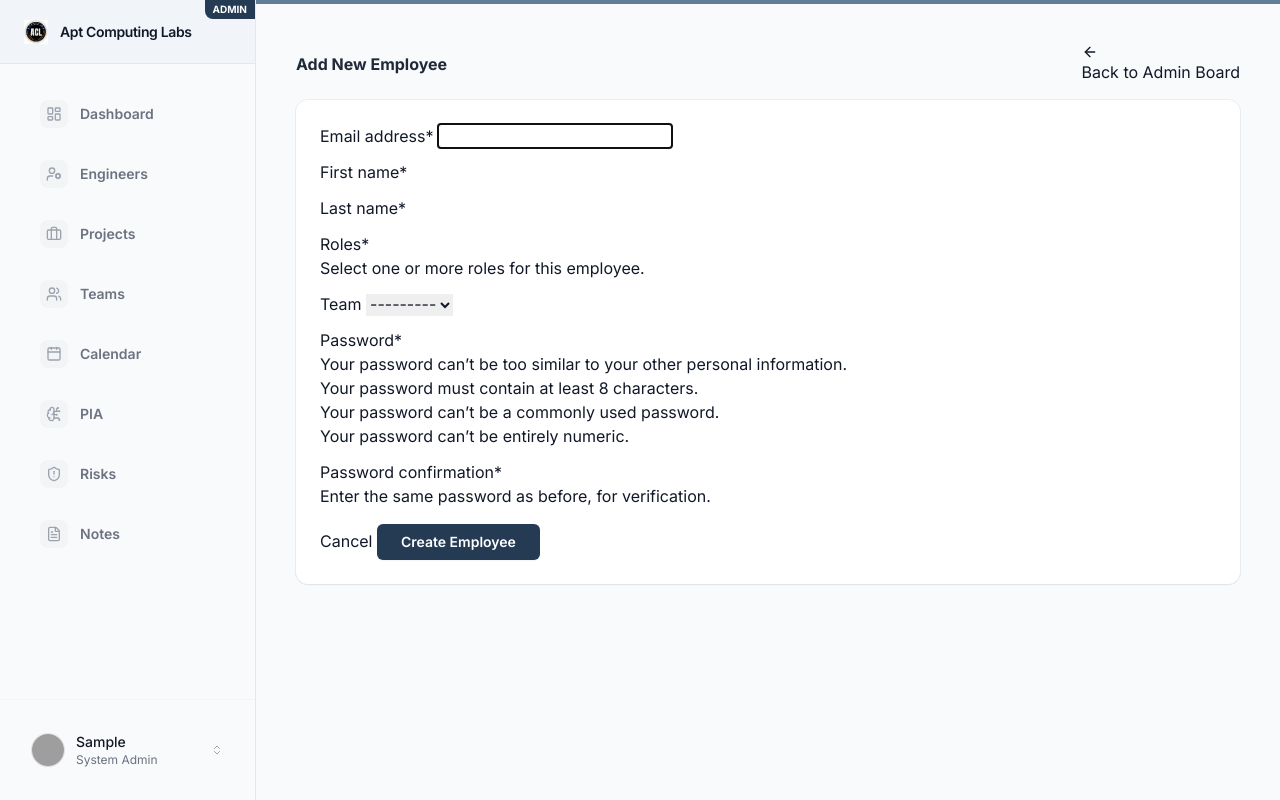
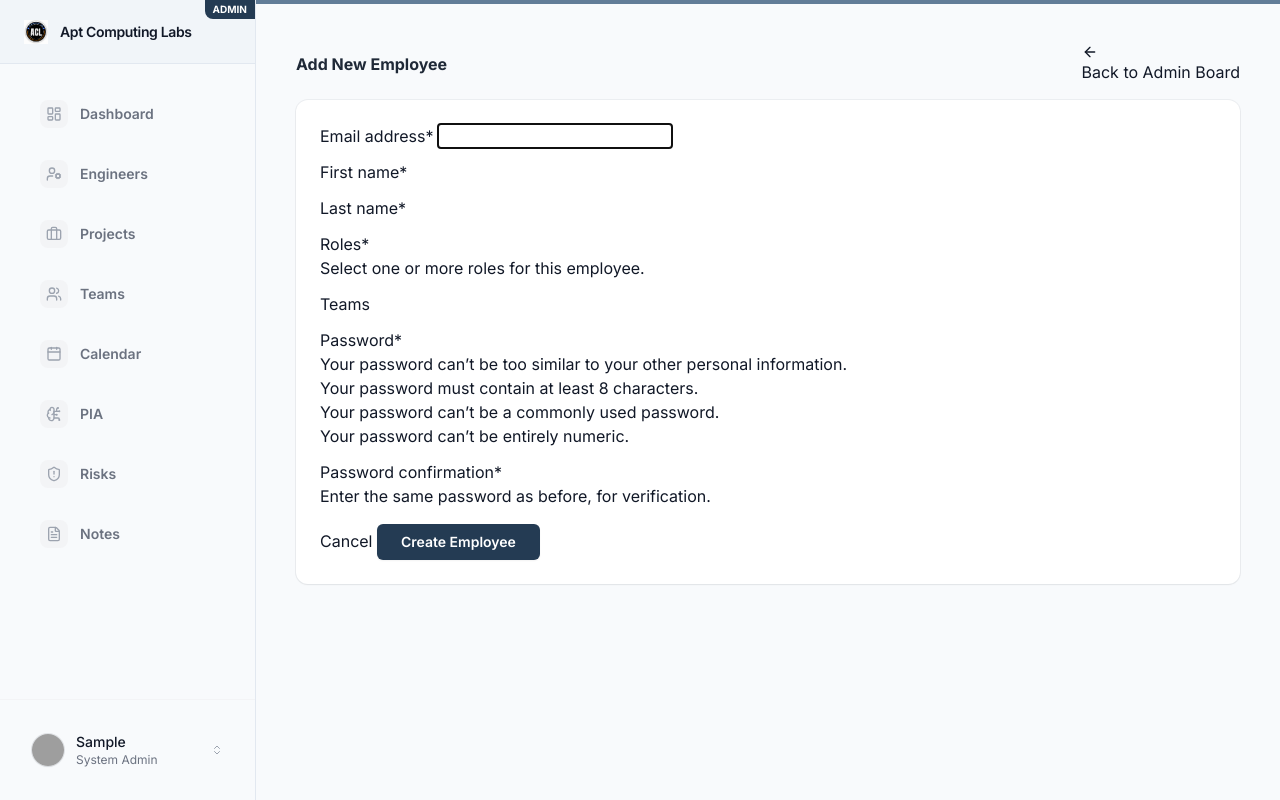
Before and after one commit to kamallearner123/aclNexusPython, a Django app: page /system-admin/employees/new/ in a window 1280 px wide. Run offline with Django 5.2, Linux system fonts and the light colour scheme; the visitor is signed in with stand-in values (Sample User, id 1); data that the repository does not hold is empty; some libraries are stand-ins or nearby versions; grey boxes are pictures that could not be loaded.

Commit message:
Administering Employee Profile Access & Team-Project Mapping

```diff
--- a/core/forms.py
+++ b/core/forms.py
@@ -1,6 +1,7 @@
 from django import forms
 from django.contrib.auth.forms import UserCreationForm
 from .models import User, Role, NoteTopic, Note
+from teams.models import Team
 
 class MultipleFileInput(forms.ClearableFileInput):
     allow_multiple_selected = True
@@ -41,9 +42,25 @@ class EmployeeCreationForm(UserCreationForm):
         help_text="Select one or more roles for this employee."
     )
 
+    teams = forms.ModelMultipleChoiceField(
+        queryset=Team.objects.all(),
+        widget=forms.CheckboxSelectMultiple,
+        required=False
+    )
     class Meta(UserCreationForm.Meta):
         model = User
-        fields = ('email', 'first_name', 'last_name', 'roles', 'team')
+        fields = ('email', 'first_name', 'last_name', 'roles', 'teams')
+
+    def save(self, commit=True):
+        user = super().save(commit=False)
+        if commit:
+            user.save()
+            self.save_m2m() # saves roles
+            from teams.models import TeamMember
+            TeamMember.objects.filter(user=user).delete()
+            for team in self.cleaned_data.get('teams', []):
+                TeamMember.objects.create(user=user, team=team)
+        return user
 
 class CustomUserCreationForm(UserCreationForm):
     class Meta:
@@ -54,3 +71,37 @@ class ProfileEditForm(forms.ModelForm):
     class Meta:
         model = User
         fields = ('first_name', 'last_name', 'interested_topics', 'avatar')
+
+class EmployeeEditForm(forms.ModelForm):
+    roles = forms.ModelMultipleChoiceField(
+        queryset=Role.objects.all(),
+        widget=forms.CheckboxSelectMultiple,
+        required=True,
+        help_text="Select one or more roles for this employee."
+    )
+    teams = forms.ModelMultipleChoiceField(
+        queryset=Team.objects.all(),
+        widget=forms.CheckboxSelectMultiple,
+        required=False,
+        help_text="Select one or more teams for this employee."
+    )
+
+    class Meta:
+        model = User
+        fields = ('email', 'first_name', 'last_name', 'roles', 'teams')
+
+    def __init__(self, *args, **kwargs):
+        super().__init__(*args, **kwargs)
+        if self.instance and self.instance.pk:
+            self.fields['teams'].initial = self.instance.teams.all()
+
+    def save(self, commit=True):
+        user = super().save(commit=False)
+        if commit:
+            user.save()
+            self.save_m2m() # saves roles
+            from teams.models import TeamMember
+            TeamMember.objects.filter(user=user).delete()
+            for team in self.cleaned_data.get('teams', []):
+                TeamMember.objects.create(user=user, team=team)
+        return user
--- a/core/models.py
+++ b/core/models.py
@@ -63,7 +63,7 @@ class User(AbstractUser, BaseModel):
     email = models.EmailField(_('email address'), unique=True)
 
     roles = models.ManyToManyField(Role, blank=True, related_name='users')
-    team = models.ForeignKey('teams.Team', on_delete=models.SET_NULL, null=True, blank=True, related_name='team_users')
+    teams = models.ManyToManyField('teams.Team', through='teams.TeamMember', through_fields=('user', 'team'), blank=True, related_name='core_users')
     avatar = models.ImageField(upload_to='avatars/', null=True, blank=True)
 
     # AI Daily Tech News fields
--- a/core/urls.py
+++ b/core/urls.py
@@ -10,6 +10,7 @@ urlpatterns = [
     path('register/', views.register, name='register'),
     path('system-admin/', views.system_admin_dashboard, name='system_admin_dashboard'),
     path('system-admin/employees/new/', views.employee_create, name='employee_create'),
+    path('system-admin/employees/<int:pk>/edit/', views.employee_edit, name='employee_edit'),
     path('system-admin/employees/<int:pk>/delete/', views.employee_delete, name='employee_delete'),
     path('attachments/upload/', views.attachment_upload, name='attachment_upload'),
     path('attachments/<int:pk>/delete/', views.attachment_delete, name='attachment_delete'),
--- a/core/views.py
+++ b/core/views.py
@@ -7,7 +7,7 @@ from risks.models import Risk
 from teams.models import Team
 from django.contrib.contenttypes.models import ContentType
 from .models import User, Attachment
-from .forms import CustomUserCreationForm, EmployeeCreationForm
+from .forms import CustomUserCreationForm, EmployeeCreationForm, EmployeeEditForm
 from .utils import get_daily_ai_news
 
 @login_required
@@ -54,14 +54,12 @@ def pm_dashboard(request):
     user = request.user
     from teams.models import Team
     user_teams = list(user.team_memberships.values_list('team', flat=True))
-    if user.team_id:
-        user_teams.append(user.team_id)
     teams_as_lead = list(Team.objects.filter(lead=user).values_list('id', flat=True))
     user_teams.extend(teams_as_lead)
 
     q_proj = Q(owner=user) | Q(created_by=user)
     if user_teams:
-        q_proj |= Q(team__in=user_teams)
+        q_proj |= Q(teams__in=user_teams)
     projects = Project.objects.filter(q_proj).distinct()
 
     context = {
@@ -83,16 +81,14 @@ def architect_dashboard(request):
     user = request.user
     from teams.models import Team
     user_teams = list(user.team_memberships.values_list('team', flat=True))
-    if user.team_id:
-        user_teams.append(user.team_id)
     teams_as_lead = list(Team.objects.filter(lead=user).values_list('id', flat=True))
     user_teams.extend(teams_as_lead)
 
-    team = user.team
-    team_users = team.team_users.all() if team else []
+    team = user.teams.first()
+    team_users = team.core_users.all() if team else []
 
     if user_teams:
-        team_tasks = Task.objects.filter(Q(assignee__in=team_users) | Q(project__team__in=user_teams)).exclude(status='COMPLETED').distinct()
+        team_tasks = Task.objects.filter(Q(assignee__in=team_users) | Q(project__teams__in=user_teams)).exclude(status='COMPLETED').distinct()
     else:
         team_tasks = Task.objects.none()
 
@@ -116,19 +112,17 @@ def engineer_dashboard(request):
     from teams.models import Team
 
     user_teams = list(user.team_memberships.values_list('team', flat=True))
-    if user.team_id:
-        user_teams.append(user.team_id)
     teams_as_lead = list(Team.objects.filter(lead=user).values_list('id', flat=True))
     user_teams.extend(teams_as_lead)
 
     q_task = Q(assignee=user) | Q(created_by=user)
     if user_teams:
-        q_task |= Q(project__team__in=user_teams)
+        q_task |= Q(project__teams__in=user_teams)
     my_tasks = Task.objects.filter(q_task).distinct()
 
     q_proj = Q(tasks__assignee=user) | Q(owner=user) | Q(created_by=user)
     if user_teams:
-        q_proj |= Q(team__in=user_teams)
+        q_proj |= Q(teams__in=user_teams)
     my_projects = Project.objects.filter(q_proj).distinct()
 
     task_statuses = my_tasks.values('status').annotate(count=Count('status'))
@@ -195,6 +189,19 @@ def employee_create(request):
     else:
         form = EmployeeCreationForm()
     return render(request, 'core/employee_form.html', {'form': form})
+
+@login_required
+@user_passes_test(is_admin)
+def employee_edit(request, pk):
+    employee = get_object_or_404(User, pk=pk)
+    if request.method == 'POST':
+        form = EmployeeEditForm(request.POST, instance=employee)
+        if form.is_valid():
+            form.save()
+            return redirect('/system-admin/?tab=engineers')
+    else:
+        form = EmployeeEditForm(instance=employee)
+    return render(request, 'core/employee_form.html', {'form': form, 'is_edit': True, 'employee': employee})
 
 @login_required
 @user_passes_test(is_admin)
--- a/issues/views.py
+++ b/issues/views.py
@@ -15,8 +15,9 @@ def issue_tracker(request):
         issues = Issue.objects.all().order_by('-created_at')
     else:
         q = Q(project__owner=user) | Q(project__tasks__assignee=user)
-        if user.team:
-            q |= Q(project__team=user.team)
+        user_teams = list(user.teams.values_list('id', flat=True))
+        if user_teams:
+            q |= Q(project__teams__in=user_teams)
         issues = Issue.objects.filter(q).distinct().order_by('-created_at')
 
     return render(request, 'issues/list.html', {'issues': issues})
--- a/projects/forms.py
+++ b/projects/forms.py
@@ -15,7 +15,7 @@ class ProjectForm(forms.ModelForm):
     class Meta:
         model = Project
         fields = ['name', 'code', 'description', 'status', 'priority', 'project_type',
-                  'client', 'category', 'owner', 'team', 'start_date', 'end_date', 'budget',
+                  'client', 'category', 'owner', 'teams', 'start_date', 'end_date', 'budget',
                   'github_url', 'gdrive_url']
         widgets = {
             'start_date': forms.DateInput(attrs={'type': 'date'}),
--- a/projects/models.py
+++ b/projects/models.py
@@ -47,7 +47,7 @@ class Project(BaseModel):
     github_url = models.URLField(blank=True, null=True, help_text="Link to GitHub repository")
     gdrive_url = models.URLField(blank=True, null=True, help_text="Link to Google Drive folder (containing Requirement, Design, Implementation, Testing, Deployment)")
     owner = models.ForeignKey(settings.AUTH_USER_MODEL, on_delete=models.SET_NULL, null=True, related_name='owned_projects')
-    team = models.ForeignKey('teams.Team', on_delete=models.SET_NULL, null=True, blank=True, related_name='projects')
+    teams = models.ManyToManyField('teams.Team', blank=True, related_name='projects')
     attachments = GenericRelation('core.Attachment')
 
     def __init__(self, *args, **kwargs):
--- a/risks/views.py
+++ b/risks/views.py
@@ -15,8 +15,9 @@ def risk_register(request):
         risks = Risk.objects.all().order_by('-risk_score')
     else:
         q = Q(project__owner=user) | Q(project__tasks__assignee=user)
-        if user.team:
-            q |= Q(project__team=user.team)
+        user_teams = list(user.teams.values_list('id', flat=True))
+        if user_teams:
+            q |= Q(project__teams__in=user_teams)
         risks = Risk.objects.filter(q).distinct().order_by('-risk_score')
 
     return render(request, 'risks/register.html', {'risks': risks})
--- a/tasks/views.py
+++ b/tasks/views.py
@@ -180,8 +180,9 @@ def user_calendar(request):
     # Get tasks assigned to the user or created by the user
     user = request.user
     q_task = Q(assignee=user) | Q(created_by=user)
-    if user.team:
-        q_task |= Q(project__team=user.team)
+    user_teams = list(user.teams.values_list('id', flat=True))
+    if user_teams:
+        q_task |= Q(project__teams__in=user_teams)
 
     my_tasks = Task.objects.filter(q_task).distinct()
 
--- a/templates/core/employee_form.html
+++ b/templates/core/employee_form.html
@@ -1,11 +1,11 @@
 {% extends 'base.html' %}
 {% load crispy_forms_tags %}
 
-{% block title %}Add Employee - Admin Board{% endblock %}
+{% block title %}{% if is_edit %}Edit Employee{% else %}Add Employee{% endif %} - Admin Board{% endblock %}
 
 {% block content %}
 <div class="flex justify-between items-center mb-4">
-    <h2 class="h3 mb-0 text-gray-800 font-bold">Add New Employee</h2>
+    <h2 class="h3 mb-0 text-gray-800 font-bold">{% if is_edit %}Edit Employee: {{ employee.email }}{% else %}Add New Employee{% endif %}</h2>
     <a href="{% url 'system_admin_dashboard' %}" class="btn btn-outline-secondary btn-sm"><i data-lucide="arrow-left" class="w-4 h-4 mr-1"></i> Back to Admin Board</a>
 </div>
 
@@ -15,8 +15,8 @@
             {% csrf_token %}
             {{ form|crispy }}
             <div class="d-grid gap-2 d-mflex justify-content-md-end mt-4">
-                <a href="{% url 'system_admin_dashboard' %}" class="btn btn-light me-md-2">Cancel</a>
-                <button type="submit" class="inline-flex items-center justify-center rounded-md bg-brand-600 px-6 py-2 text-sm font-semibold text-white shadow-soft hover:bg-brand-500 focus:outline-none focus:ring-2 focus:ring-brand-500 focus:ring-offset-2 transition-colors px-6 font-bold">Create Employee</button>
+                <a href="{% url 'system_admin_dashboard' %}?tab=engineers" class="btn btn-light me-md-2">Cancel</a>
+                <button type="submit" class="inline-flex items-center justify-center rounded-md bg-brand-600 px-6 py-2 text-sm font-semibold text-white shadow-soft hover:bg-brand-500 focus:outline-none focus:ring-2 focus:ring-brand-500 focus:ring-offset-2 transition-colors px-6 font-bold">{% if is_edit %}Save Changes{% else %}Create Employee{% endif %}</button>
             </div>
         </form>
     </div>
--- a/templates/core/notes/dashboard.html
+++ b/templates/core/notes/dashboard.html
@@ -6,9 +6,9 @@
 {% block content %}
 <div class="flex justify-between items-center mb-6">
     <h2 class="h3 mb-0 text-gray-800 font-bold">My Personal Notes</h2>
-    <div>
-        <a href="{% url 'note_topic_create' %}" class="btn btn-outline-primary btn-sm me-2"><i data-lucide="folder-plus" class="w-4 h-4 mr-1"></i> New Topic</a>
-        <a href="{% url 'note_create' %}" class="btn btn-primary btn-sm"><i data-lucide="plus" class="w-4 h-4 mr-1"></i> New Note</a>
+    <div class="flex items-center space-x-3">
+        <a href="{% url 'note_topic_create' %}" class="inline-flex items-center justify-center rounded-md bg-white px-3 py-2 text-sm font-semibold text-gray-900 shadow-sm ring-1 ring-inset ring-gray-300 hover:bg-gray-50"><i data-lucide="folder-plus" class="w-4 h-4 mr-1.5"></i> New Topic</a>
+        <a href="{% url 'note_create' %}" class="inline-flex items-center justify-center rounded-md bg-brand-600 px-3 py-2 text-sm font-semibold text-white shadow-sm hover:bg-brand-500 focus-visible:outline focus-visible:outline-2 focus-visible:outline-offset-2 focus-visible:outline-brand-600"><i data-lucide="plus" class="w-4 h-4 mr-1.5"></i> New Note</a>
     </div>
 </div>
 
--- a/templates/projects/form.html
+++ b/templates/projects/form.html
@@ -39,7 +39,7 @@
                     {{ form.owner|as_crispy_field }}
                 </div>
                 <div class="md:col-span-6 mb-3">
-                    {{ form.team|as_crispy_field }}
+                    {{ form.teams|as_crispy_field }}
                 </div>
                 <div class="md:col-span-6 mb-3">
                     {{ form.start_date|as_crispy_field }}
```
Also changed, not shown: debug_projects.py (added, +29 -0 lines), projects/views.py (+9 -3 lines), templates/core/system_admin.html (+16 -1 lines), templates/projects/detail.html (+7 -1 lines), templates/teams/detail.html (+15 -15 lines), core/migrations/0010_remove_user_team_user_teams.py (added), projects/migrations/0004_remove_project_team_project_teams.py (added).
